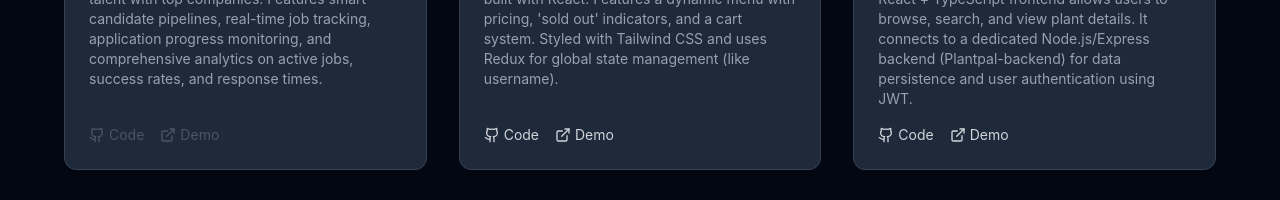
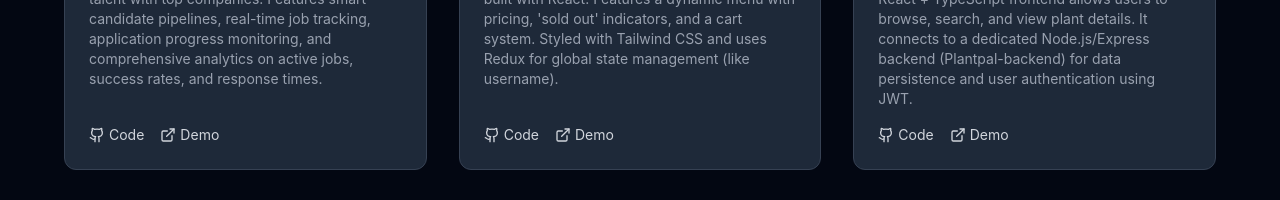
Before and after one commit to Taofique/taofique-react-portfolio-final, a React (Vite) app: page / in a window 1280 px wide. Shown: the part 1820-2020 px from the top of the page. Built offline with nearby package versions, Linux system fonts and the light colour scheme.

Commit message:
fix: fixed the hirely data

```diff
--- a/src/data/projects.js
+++ b/src/data/projects.js
@@ -4,8 +4,8 @@ export const projects = [
     description:
       "A modern job discovery platform connecting talent with top companies. Features smart candidate pipelines, real-time job tracking, application progress monitoring, and comprehensive analytics on active jobs, success rates, and response times.",
     tech: ["React", "Node.js", "Express", "Tailwind CSS"],
-    github: "",
-    demo: "",
+    github: "https://github.com/Taofique/Hirely",
+    demo: "https://hirely-jet.vercel.app/",
     image: "/assets/hirely.JPG",
   },
   {
```
